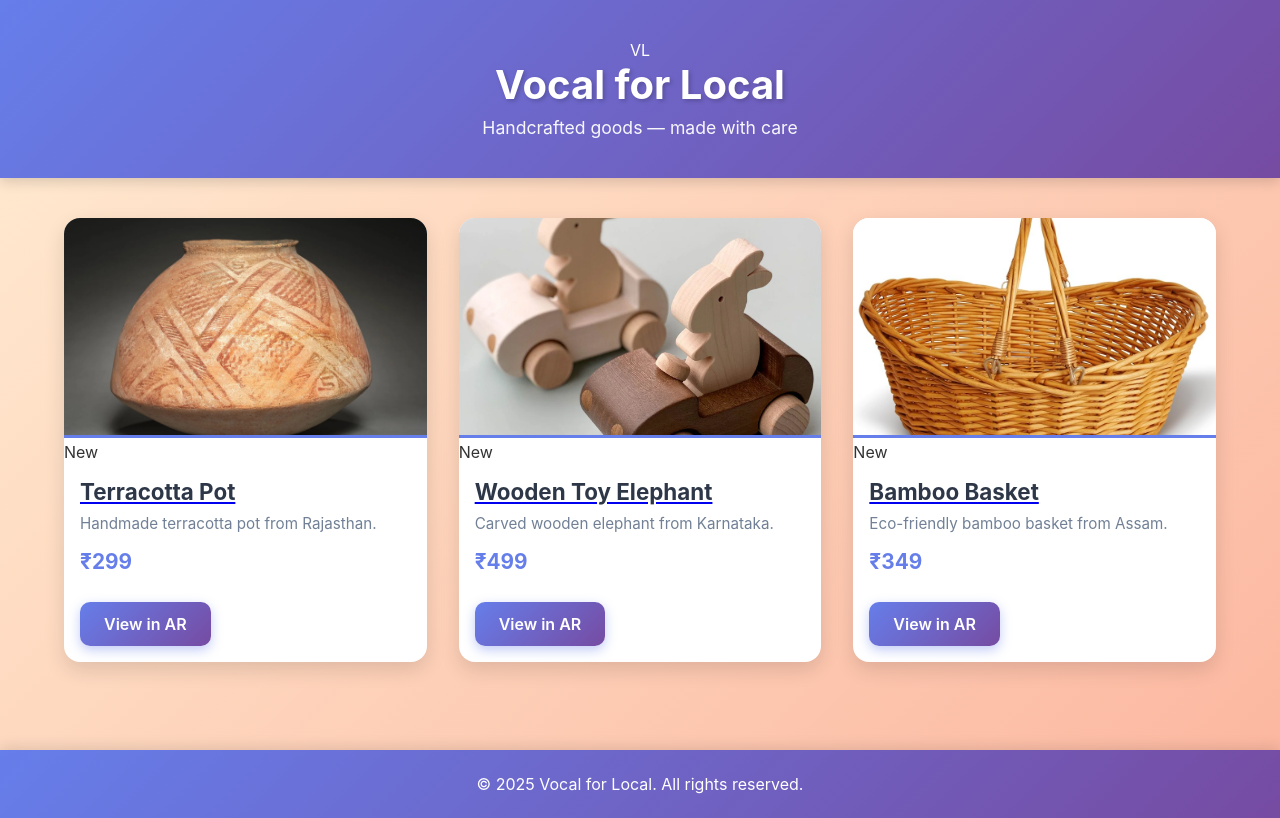
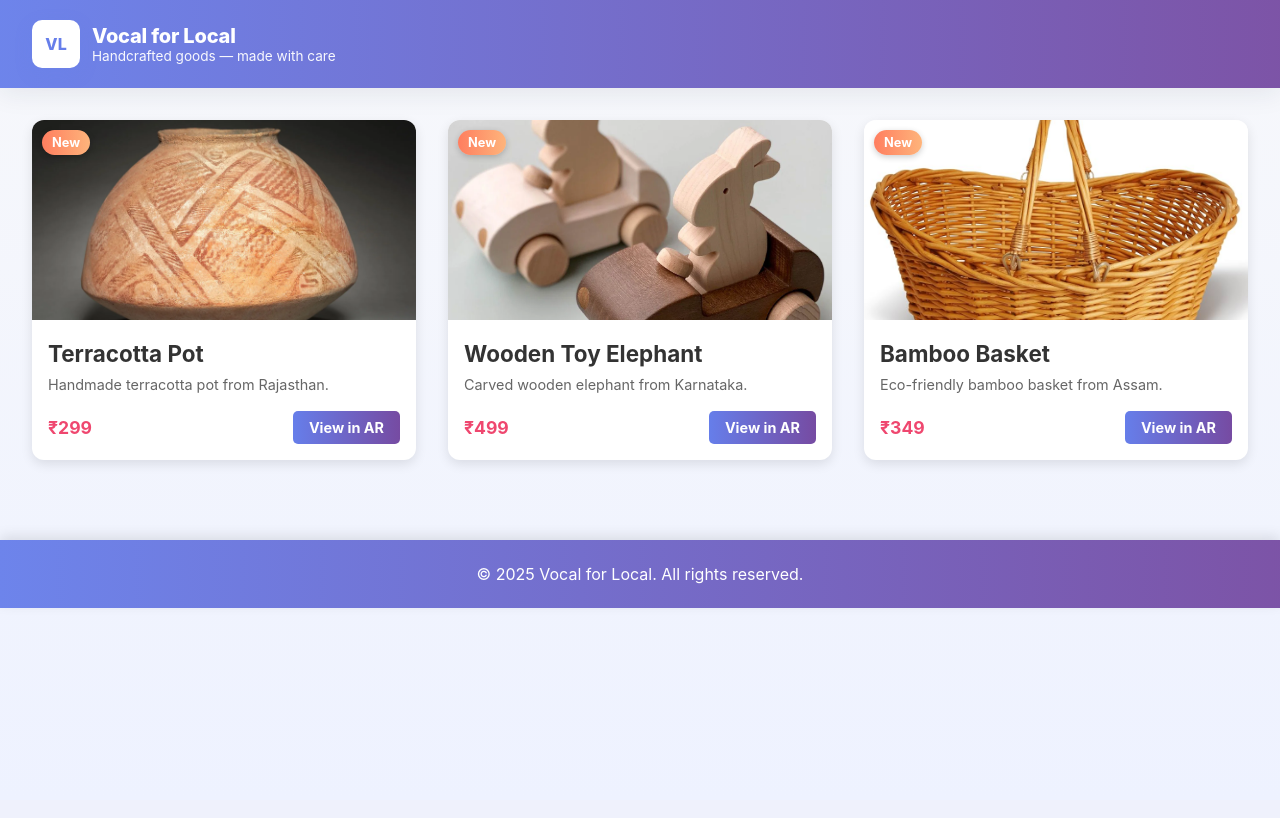
Before and after one commit to Adaxhhh/VisionCraft, a Flask app: page / in a window 1280 px wide. After the commit the page ends 608 px from the top, so only its background shows below. Run offline with Flask 3, Linux system fonts and the light colour scheme.

Commit message:
Update style.css

```diff
--- a/static/style.css
+++ b/static/style.css
@@ -6,113 +6,174 @@
 
 body {
   margin: 0;
-  font-family: -apple-system, BlinkMacSystemFont, 'Segoe UI', 'Roboto', 'Oxygen', 'Ubuntu', 'Cantarell', sans-serif;
-  background: linear-gradient(135deg, #ffecd2 0%, #fcb69f 100%);
+  font-family: Inter, -apple-system, BlinkMacSystemFont, 'Segoe UI', 'Roboto', sans-serif;
+  background: linear-gradient(180deg, #f7f8fb 0%, #eef2ff 100%);
   min-height: 100vh;
-  color: #333;
+  color: #263238;
+  -webkit-font-smoothing: antialiased;
+  -moz-osx-font-smoothing: grayscale;
 }
 
 header {
-  text-align: center;
-  background: linear-gradient(135deg, #667eea 0%, #764ba2 100%);
+  display: flex;
+  align-items: center;
+  justify-content: space-between;
+  gap: 1rem;
+  background: linear-gradient(90deg, rgba(102,126,234,0.95) 0%, rgba(118,75,162,0.95) 100%);
   color: white;
-  padding: 2.5rem 1rem;
-  box-shadow: 0 4px 12px rgba(0,0,0,0.15);
+  padding: 1.25rem 2rem;
+  box-shadow: 0 6px 24px rgba(30, 40, 60, 0.08);
+  position: sticky;
+  top: 0;
+  z-index: 50;
 }
 
-header h1 {
-  margin: 0 0 0.5rem 0;
-  font-size: 2.5rem;
-  font-weight: 700;
-  text-shadow: 2px 2px 4px rgba(0,0,0,0.2);
+.brand {
+  display: flex;
+  align-items: center;
+  gap: 0.75rem;
 }
 
-header p {
+.brand .logo {
+  width: 48px;
+  height: 48px;
+  border-radius: 10px;
+  background: white;
+  display: flex;
+  align-items: center;
+  justify-content: center;
+  color: #667eea;
+  font-weight: 800;
+  box-shadow: 0 6px 18px rgba(102,126,234,0.18);
+}
+
+.brand h1 {
   margin: 0;
-  font-size: 1.1rem;
-  opacity: 0.95;
+  font-size: 1.25rem;
+  font-weight: 800;
+  letter-spacing: -0.2px;
 }
+
+.brand p { margin:0; font-size:0.85rem; opacity:0.95 }
 
 .product-grid {
   display: grid;
-  grid-template-columns: repeat(auto-fit, minmax(280px, 1fr));
+  grid-template-columns: repeat(auto-fit, minmax(300px, 1fr));
   gap: 2rem;
-  padding: 2.5rem 1.5rem;
-  max-width: 1200px;
+  padding: 2rem;
+  max-width: 1400px;
   margin: 0 auto;
 }
 
 .product-card {
-  background: white;
-  border-radius: 16px;
-  box-shadow: 0 8px 20px rgba(0,0,0,0.12);
+  background: #fff;
+  border-radius: 12px;
+  box-shadow: 0 4px 12px rgba(0, 0, 0, 0.1);
   overflow: hidden;
-  transition: all 0.3s ease;
+  transition: transform 0.3s ease, box-shadow 0.3s ease;
   cursor: pointer;
 }
 
 .product-card:hover {
-  transform: translateY(-8px);
-  box-shadow: 0 12px 28px rgba(0,0,0,0.18);
+  transform: translateY(-5px);
+  box-shadow: 0 8px 20px rgba(0, 0, 0, 0.15);
 }
 
-.product-card img {
-  width: 100%;
-  height: 220px;
-  object-fit: cover;
-  border-bottom: 3px solid #667eea;
+.product-image-wrapper {
+  position: relative;
 }
 
-.product-card h3 {
-  margin: 1rem 1rem 0.5rem 1rem;
-  font-size: 1.4rem;
-  color: #2d3748;
+.product-image {
+  width: 100%;
+  height: 200px;
+  object-fit: cover;
 }
 
-.product-card p {
-  margin: 0.5rem 1rem;
-  color: #718096;
-  font-size: 0.95rem;
-  line-height: 1.5;
+.badge {
+  position: absolute;
+  top: 10px;
+  left: 10px;
+  background: linear-gradient(90deg, #ff7e5f, #feb47b);
+  color: #fff;
+  padding: 5px 10px;
+  border-radius: 20px;
+  font-size: 0.8rem;
+  font-weight: bold;
+  box-shadow: 0 2px 6px rgba(0, 0, 0, 0.2);
+}
+
+.product-details {
+  padding: 1rem;
+  display: flex;
+  flex-direction: column;
+  justify-content: space-between;
+}
+
+.product-title {
+  text-decoration: none;
+  color: #333;
+  font-size: 1.2rem;
+  font-weight: bold;
+  margin-bottom: 0.5rem;
+}
+
+.product-title:hover {
+  color: #667eea;
+}
+
+.product-description {
+  color: #666;
+  font-size: 0.9rem;
+  line-height: 1.4;
+  margin-bottom: 1rem;
+}
+
+.product-footer {
+  display: flex;
+  justify-content: space-between;
+  align-items: center;
 }
 
 .price {
-  font-weight: 700;
-  font-size: 1.3rem;
-  color: #667eea;
-  margin: 0.8rem 1rem;
+  font-size: 1.1rem;
+  font-weight: bold;
+  color: #ef476f;
 }
 
 .btn {
-  display: inline-block;
-  background: linear-gradient(135deg, #667eea 0%, #764ba2 100%);
-  color: white;
+  background: linear-gradient(90deg, #667eea, #764ba2);
+  color: #fff;
+  padding: 0.5rem 1rem;
+  border-radius: 5px;
   text-decoration: none;
-  padding: 0.75rem 1.5rem;
-  border-radius: 10px;
-  margin: 1rem;
-  font-weight: 600;
-  transition: all 0.3s ease;
-  box-shadow: 0 4px 12px rgba(102, 126, 234, 0.4);
+  font-size: 0.9rem;
+  font-weight: bold;
+  transition: background 0.3s ease;
 }
 
 .btn:hover {
-  transform: scale(1.05);
-  box-shadow: 0 6px 16px rgba(102, 126, 234, 0.6);
-}
-
-.btn:active {
-  transform: scale(0.98);
+  background: linear-gradient(90deg, #5a67d8, #6b46c1);
 }
 
 footer {
   text-align: center;
   padding: 1.5rem;
-  background: linear-gradient(135deg, #667eea 0%, #764ba2 100%);
-  color: white;
+  background: linear-gradient(90deg, rgba(102,126,234,0.95) 0%, rgba(118,75,162,0.95) 100%);
+  color: #ffffff;
   margin-top: 3rem;
   font-size: 1rem;
   box-shadow: 0 -4px 12px rgba(0,0,0,0.1);
+}
+
+/* AR preview / overlay tweaks */
+.product-preview {
+  max-width: 420px;
+  width: calc(100% - 40px);
+  margin: 24px auto;
+}
+.ar-button {
+  width: 100%;
+  display:inline-block;
 }
 
 /* Mobile Responsive */
@@ -132,6 +193,6 @@ footer {
   }
 
   .product-card img {
-    height: 200px;
+    height: 220px;
   }
 }
```
